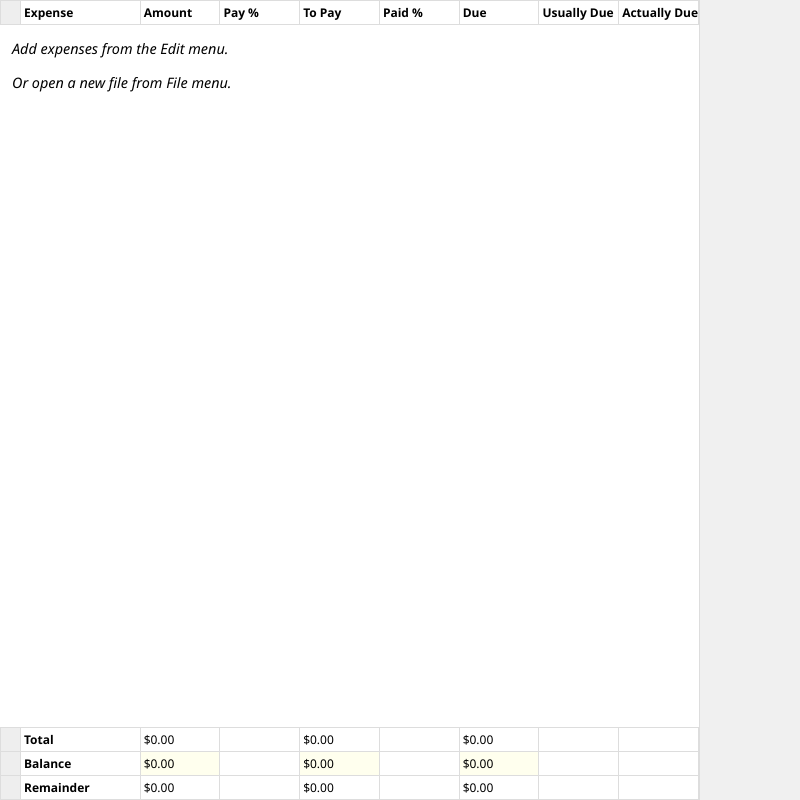
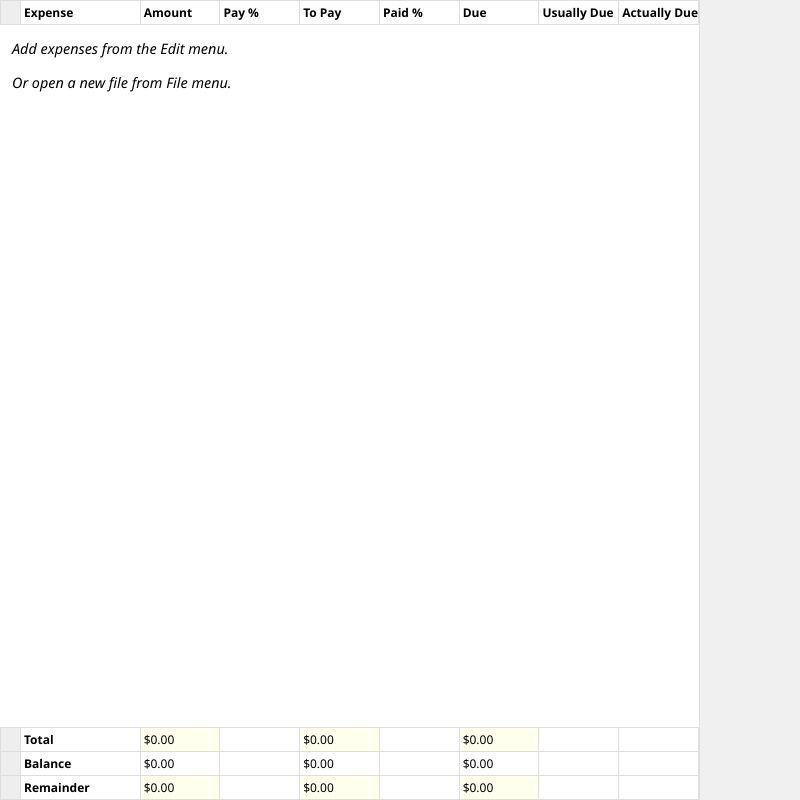
Before and after one commit to sdegutis/family-budget-js, an Electron app: page index.html in a window 800 px wide. Drawn offline with Linux system fonts and the light colour scheme.

Commit message:
Highlight calculated cells, not input cells

```diff
--- a/index.css
+++ b/index.css
@@ -38,6 +38,9 @@ table {
 
 input {
   font: inherit;
+}
+
+.calculated.cell {
   background: #ffe;
 }
 
--- a/index.js
+++ b/index.js
@@ -23,6 +23,7 @@ class CalculatedCell {
 
     this.td = document.createElement('td');
     this.td.classList.add('cell');
+    this.td.classList.add('calculated');
     this.refresh();
   }
 
```
